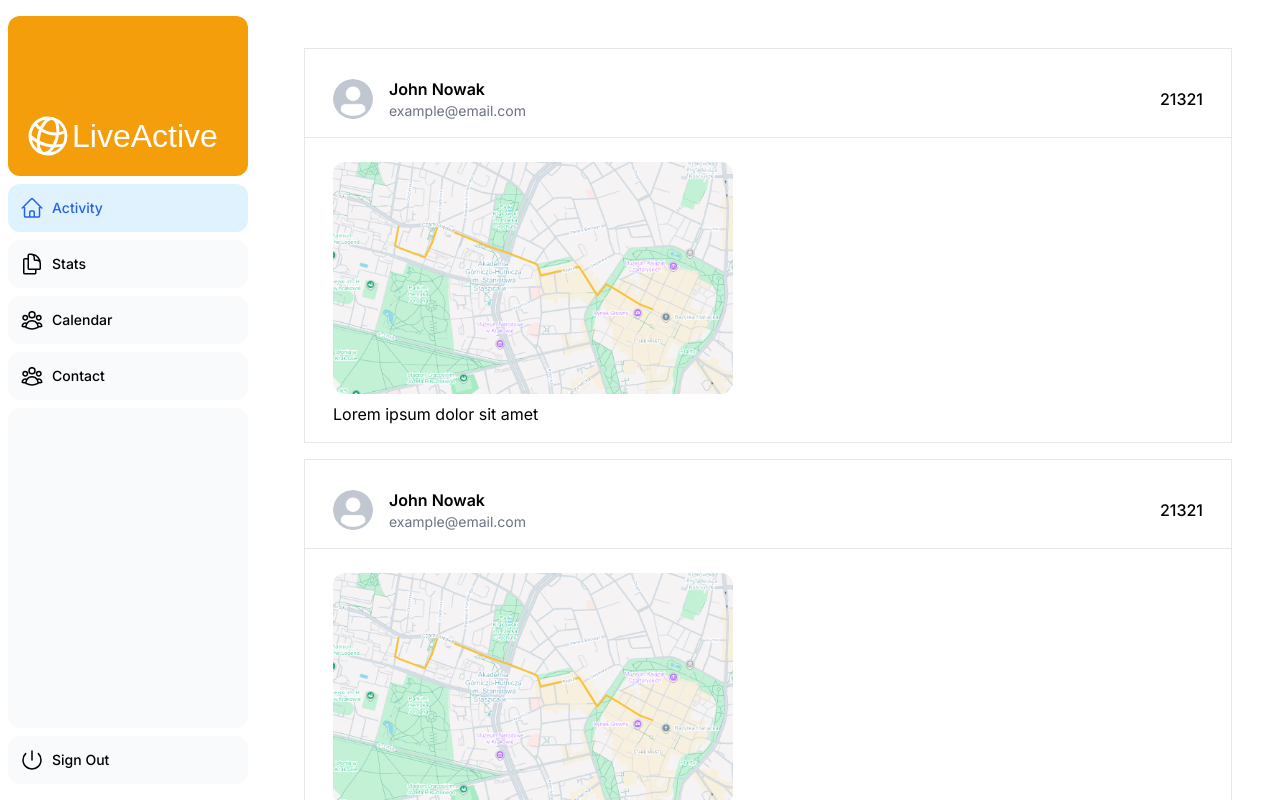
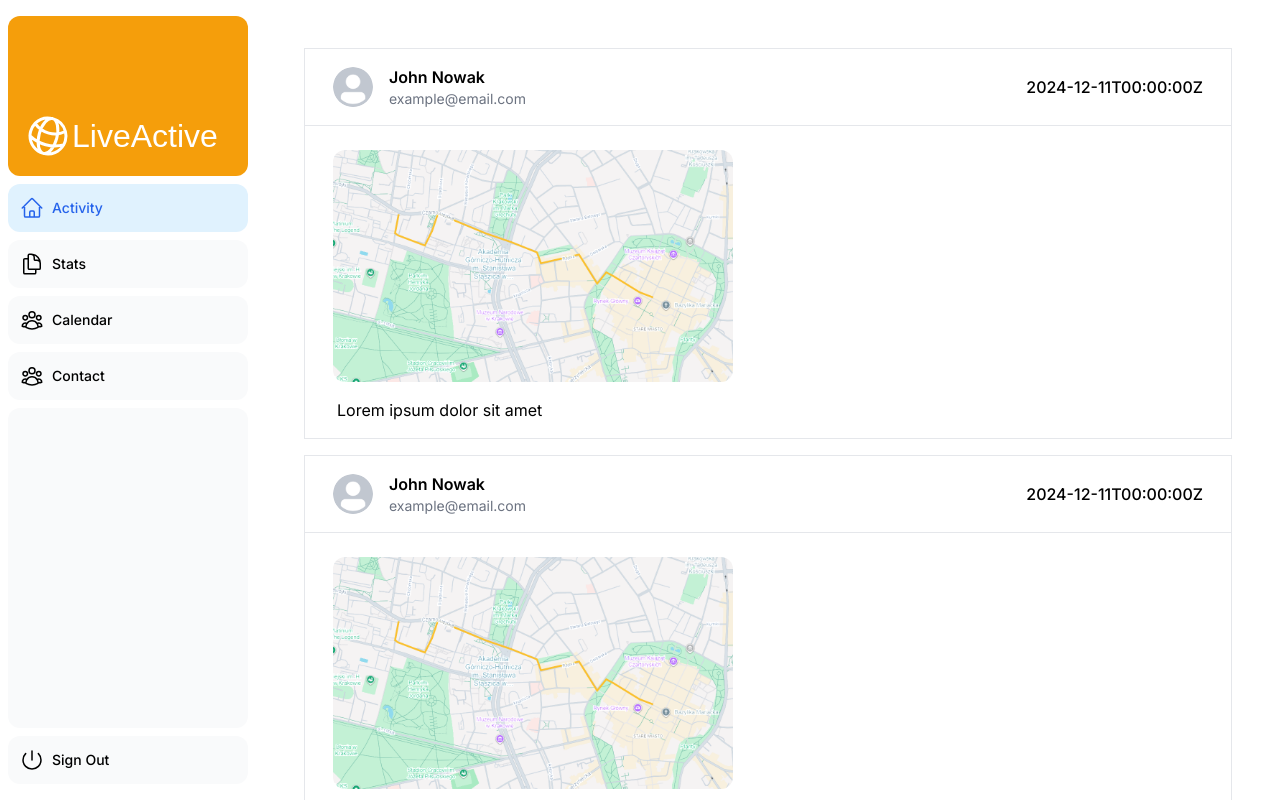
Before and after one commit to blackcaer/nextjs-sandbox, a Next.js app: page /activity in a window 1280 px wide. Built offline with nearby package versions, Linux system fonts and the light colour scheme; a web font is replaced by a local one.

Commit message:
Added data as props to UserActivity and more

```diff
--- a/app/(mainapp)/activity/page.tsx
+++ b/app/(mainapp)/activity/page.tsx
@@ -2,12 +2,22 @@ import Image from "next/image";
 import UserActivity from "@/app/ui/activity/user_activity";
 
 export default function Page() {
+  const userData = {
+    id: 1,
+    name: "John Nowak",
+    email: "example@email.com",
+    avatar_img_url: "/avatars/avatar1.png",
+    route_img_url: "/example/route1.png",
+    text: "Lorem ipsum dolor sit amet",
+    date: "2024-12-11T00:00:00Z",
+  };
+
   return (
     <div className="flex flex-col md:flex-col gap-4 md:overflow-hidden">
-      <UserActivity />
-      <UserActivity />
-      <UserActivity />
-      <UserActivity />
+      <UserActivity userData={userData}/>
+      <UserActivity userData={userData}/>
+      <UserActivity userData={userData}/>
+
     </div>
   );
 }
--- a/app/ui/activity/user_activity.tsx
+++ b/app/ui/activity/user_activity.tsx
@@ -2,21 +2,23 @@ import clsx from "clsx";
 import Image from "next/image";
 import { MapIcon } from "@heroicons/react/24/outline";
 
-export default function UserActivity() {
-  const userData = {
-    id: 1,
-    name: "John Nowak",
-    amount: 1,
-    email: "example@email.com",
-    avatar_img_url: "/avatars/avatar1.png",
-    route_img_url: "/example/route1.png",
-  };
 
-  const i = 0;
+interface UserData {
+    id: number;
+    name: string;
+    email: string;
+    avatar_img_url: string;
+    route_img_url: string;
+    text: string;
+    date: string;
+  }
+
+export default function UserActivity({ userData }: {userData: UserData}) {
+
   return (
     <div key={userData.id} className="flex flex-col border w-full">
       <div
-        className="flex flex-row items-center justify-between px-7 pt-7 pb-4 w-full"
+        className="flex flex-row items-center justify-between px-7 py-4 w-full"
       >
         <div className="flex items-center">
           <Image
@@ -35,10 +37,10 @@ export default function UserActivity() {
             </p>
           </div>
 
-
         </div>
         <div className={`truncate text-sm font-medium md:text-base`}>
-          <p>{21321}</p>
+          <p>{userData.date}</p>
+
         </div>
       </div>
 
@@ -53,8 +55,8 @@ export default function UserActivity() {
         className="block rounded-xl my-2"
         />
 
-        <p>
-        Lorem ipsum dolor sit amet
+        <p className="pl-1 pt-2">
+            {userData.text}
         </p>
 
       </div>
```
